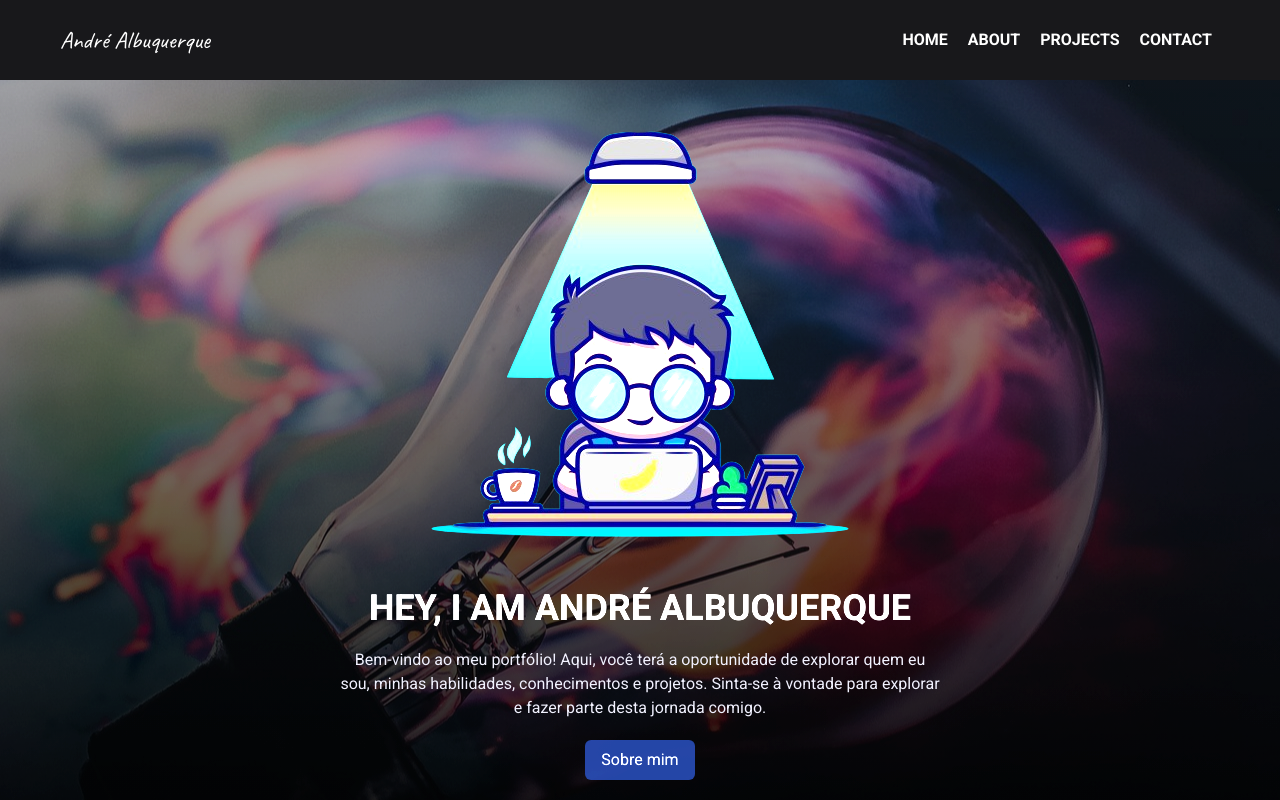
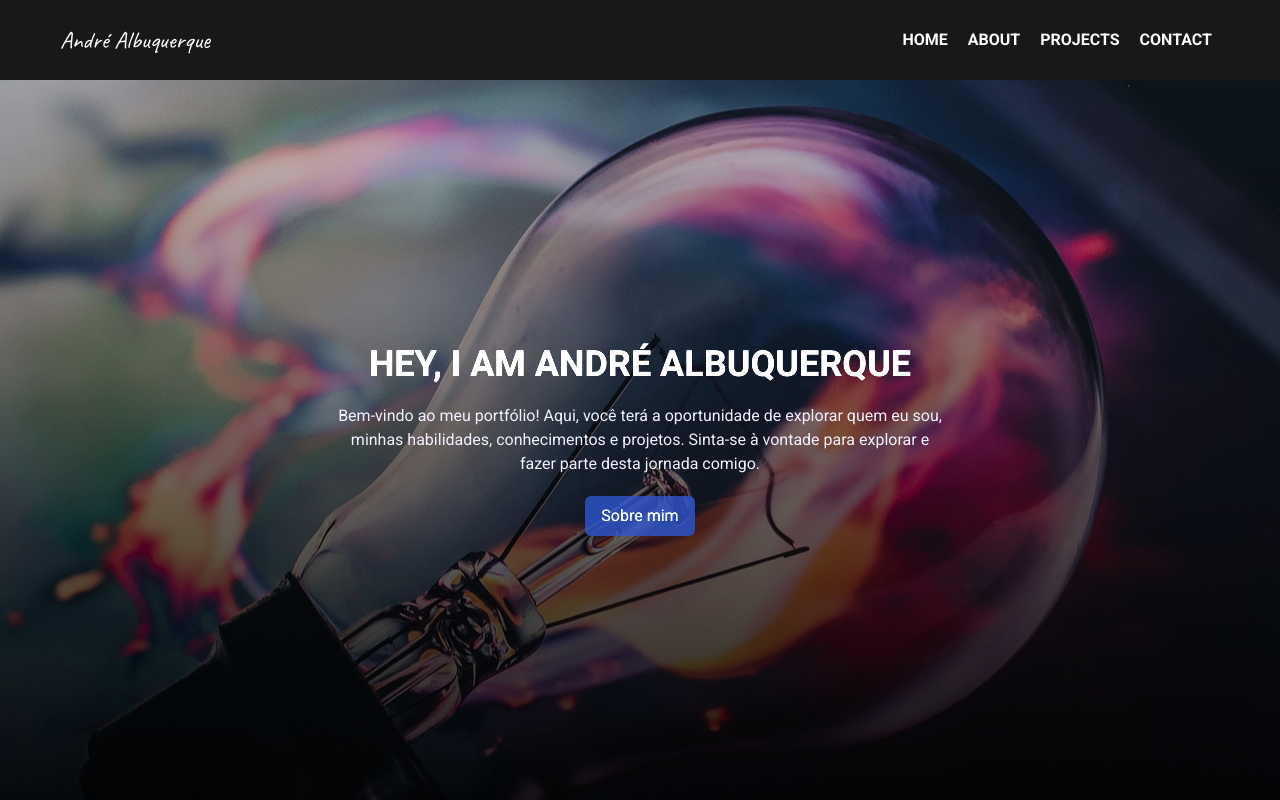
Before and after one commit to andre-albuquerque01/Portfolio_v2, a Next.js app: page / in a window 1280 px wide. Built offline with nearby package versions, Linux system fonts and the light colour scheme.

Commit message:
feat: update component

```diff
--- a/src/app/(home)/page.tsx
+++ b/src/app/(home)/page.tsx
@@ -1,4 +1,3 @@
-import Image from 'next/image'
 import Link from 'next/link'
 
 export default function Home() {
@@ -12,24 +11,19 @@ export default function Home() {
         backgroundPosition: 'center',
         minHeight: 'calc(100vh - 80px)',
         minWidth: '100%',
+        display: 'flex',
+        justifyContent: 'center',
+        paddingTop: '50px',
+        paddingBottom: '50px',
       }}
     >
-      <div className="flex justify-center items-center text-center flex-col gap-5 text-white p-2 ">
-        <div className="flex flex-col items-center justify-center">
-          <Image
-            src={'/home/home.png'}
-            width={500}
-            height={500}
-            alt="cover"
-            className="max-h-[500px]"
-          />
-          <div className="flex justify-center items-center text-center flex-col gap-5 z-10">
+      <div className="flex flex-col items-center justify-center text-white">
+        <div className="flex justify-center items-center text-center flex-col gap-5">
           <h1 className="text-4xl font-black">HEY, I AM ANDRÉ ALBUQUERQUE</h1>
           <p className="px-4 md:max-w-[50%] font-roboto text-zinc-400">
             Bem-vindo ao meu portfólio! Aqui, você terá a oportunidade de
-              explorar quem eu sou, minhas habilidades, conhecimentos e
-              projetos. Sinta-se à vontade para explorar e fazer parte desta
-              jornada comigo.
+            explorar quem eu sou, minhas habilidades, conhecimentos e projetos.
+            Sinta-se à vontade para explorar e fazer parte desta jornada comigo.
           </p>
           <Link
             href="/about"
@@ -39,7 +33,6 @@ export default function Home() {
           </Link>
         </div>
       </div>
-      </div>
     </main>
   )
 }
```
Lines whose indentation alone changed are shown as unchanged.
